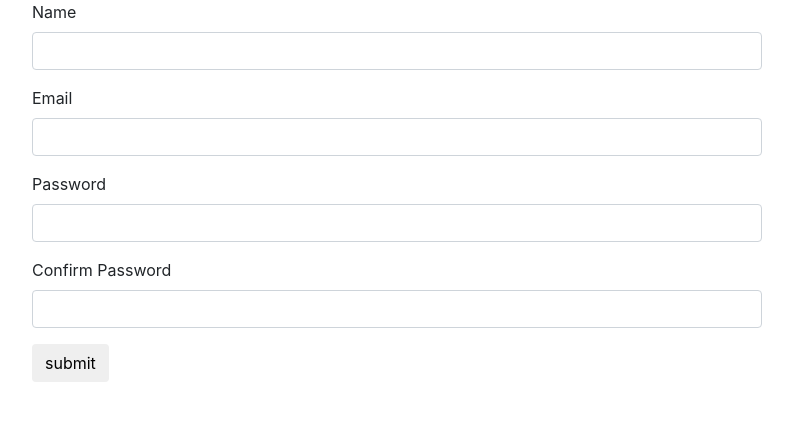
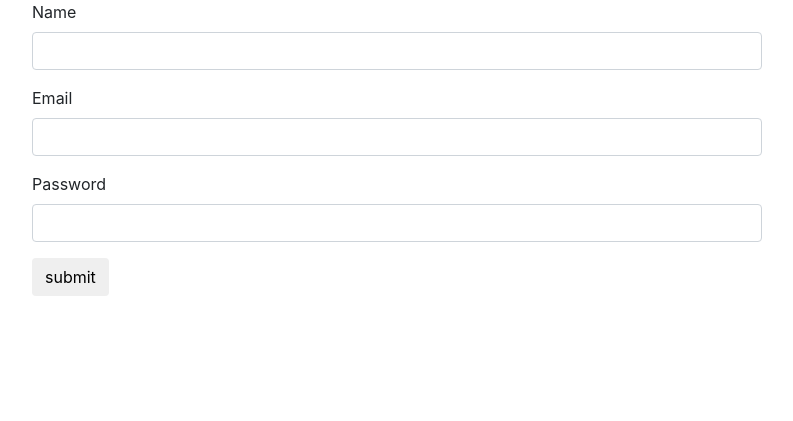
Before and after one commit to IrfanMumtaz/flask-login-example, a Flask app: page /register in a window 1280 px wide. Shown: the top 421 px of the page, without its empty margins (53-846 px from the left). Run offline with Flask 2, Linux system fonts and the light colour scheme; some libraries are stand-ins or nearby versions.

Commit message:
hashing password

```diff
--- a/app.py
+++ b/app.py
@@ -2,6 +2,7 @@ from flask import Flask, render_template, session, request, redirect, url_for
 from flask_login import LoginManager, UserMixin, login_required, login_user, current_user, logout_user
 from flask_pymongo import PyMongo
 from bson.json_util import dumps
+from flask_bcrypt import Bcrypt
 
 import time
 
@@ -11,6 +12,7 @@ app.config['MONGO_URI'] = 'mongodb://loginpanel:loginpanel*123*@ds115396.mlab.co
 app.config['SECRET_KEY'] = 'qGE2JkgBwMIl79erSglvGe3oOnrvxSYl'
 
 mongo = PyMongo(app)
+bcrypt = Bcrypt(app)
 
 login_manager = LoginManager()
 login_manager.init_app(app)
@@ -40,7 +42,7 @@ def register():
             form = {
                 'name': request.form['name'],
                 'email': request.form['email'],
-                'password': request.form['password'],
+                'password': bcrypt.generate_password_hash(request.form['password']),
                 'created_at': time.strftime('%d-%m-%Y %H:%M:%S'),
                 'updated_at': time.strftime('%d-%m-%Y %H:%M:%S')
             }
@@ -62,7 +64,7 @@ def login():
         if result is None:
             return '<h2>Invalid credentials</h2>'
 
-        elif request.form['password'] == result['password']:
+        elif bcrypt.check_password_hash(result['password'], request.form['password']):
             user = User()
             user.id = result['email']
             login_user(user)
--- a/templates/registration.html
+++ b/templates/registration.html
@@ -22,11 +22,7 @@
                     </div>
                     <div class="form-group">
                         <label for="password">Password</label>
-                        <input type="text" id="password" name="password" class="form-control">
-                    </div>
-                    <div class="form-group">
-                        <label for="confirm_password">Confirm Password</label>
-                        <input type="text" id="confirm_password" name="confirm_password" class="form-control">
+                        <input type="password" id="password" name="password" class="form-control">
                     </div>
                     <input type="submit" name="submit" value="submit" class="btn btn-small">
                 </form>
```
